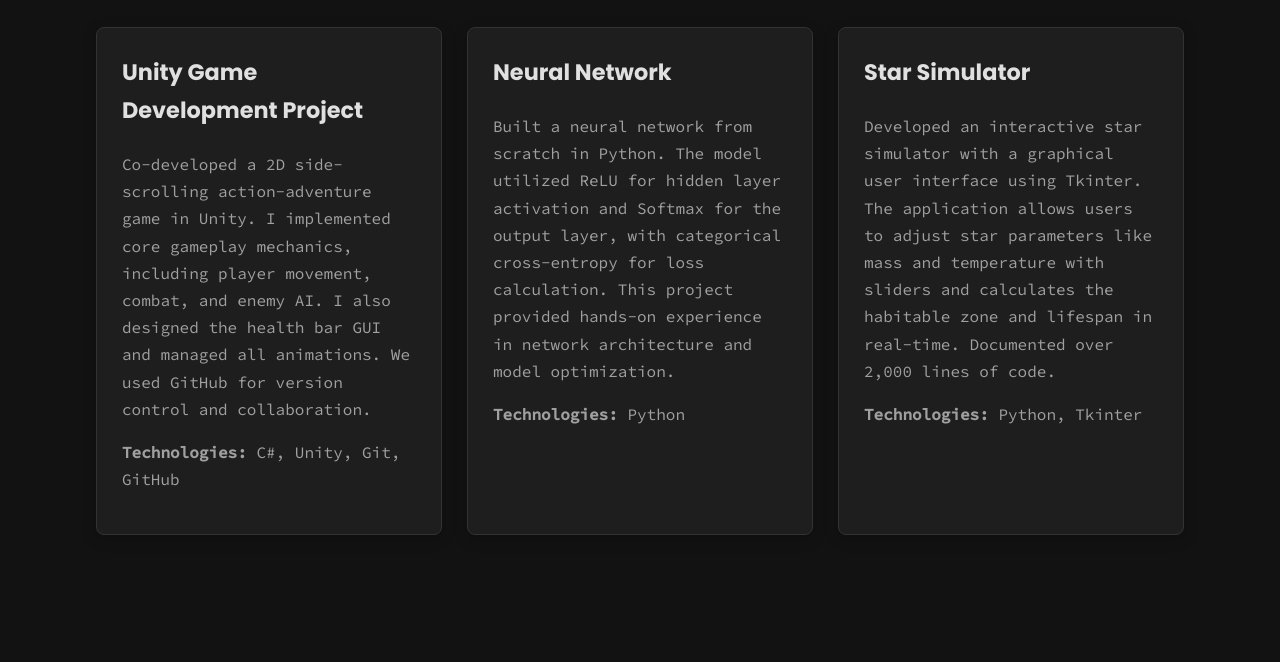
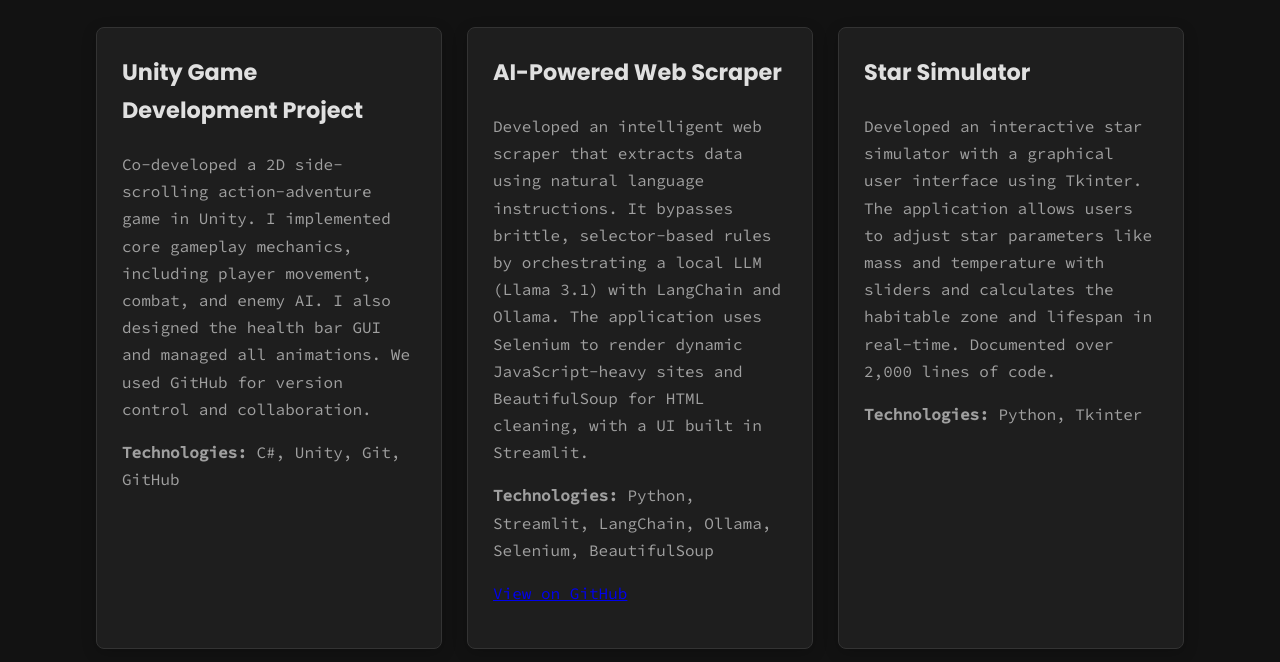
Before and after one commit to N0Fill/N0Fill.github.io, a plain HTML site: page index.html in a window 1280 px wide. Shown: the part 740-1402 px from the top of the page. Drawn offline with Linux system fonts and the light colour scheme.

Commit message:
Update index.html

```diff
--- a/index.html
+++ b/index.html
@@ -34,9 +34,10 @@
                     <p class="tech-stack"><strong>Technologies:</strong> C#, Unity, Git, GitHub</p>
                 </div>
                 <div class="card">
-                    <h3>Neural Network</h3>
-                    <p>Built a neural network from scratch in Python. The model utilized ReLU for hidden layer activation and Softmax for the output layer, with categorical cross-entropy for loss calculation. This project provided hands-on experience in network architecture and model optimization.</p>
-                    <p class="tech-stack"><strong>Technologies:</strong> Python</p>
+                    <h3>AI-Powered Web Scraper</h3>
+                    <p>Developed an intelligent web scraper that extracts data using natural language instructions. It bypasses brittle, selector-based rules by orchestrating a local LLM (Llama 3.1) with LangChain and Ollama. The application uses Selenium to render dynamic JavaScript-heavy sites and BeautifulSoup for HTML cleaning, with a UI built in Streamlit.</p>
+                    <p class="tech-stack"><strong>Technologies:</strong> Python, Streamlit, LangChain, Ollama, Selenium, BeautifulSoup</p>
+                    <p class="project-link"><a href="https://github.com/N0Fill/WebScraper" target="_blank">View on GitHub</a></p>
                 </div>
                 <div class="card">
                     <h3>Star Simulator</h3>
@@ -66,6 +67,8 @@
                         <li>Visual Studio Code</li>
                         <li>Git & GitHub</li>
                         <li>Linux & Windows</li>
+                        <li>Selenium</li>
+                        <li>Streamlit</li>
                         <li>Excel & PowerPoint</li>
                     </ul>
                 </div>
```
